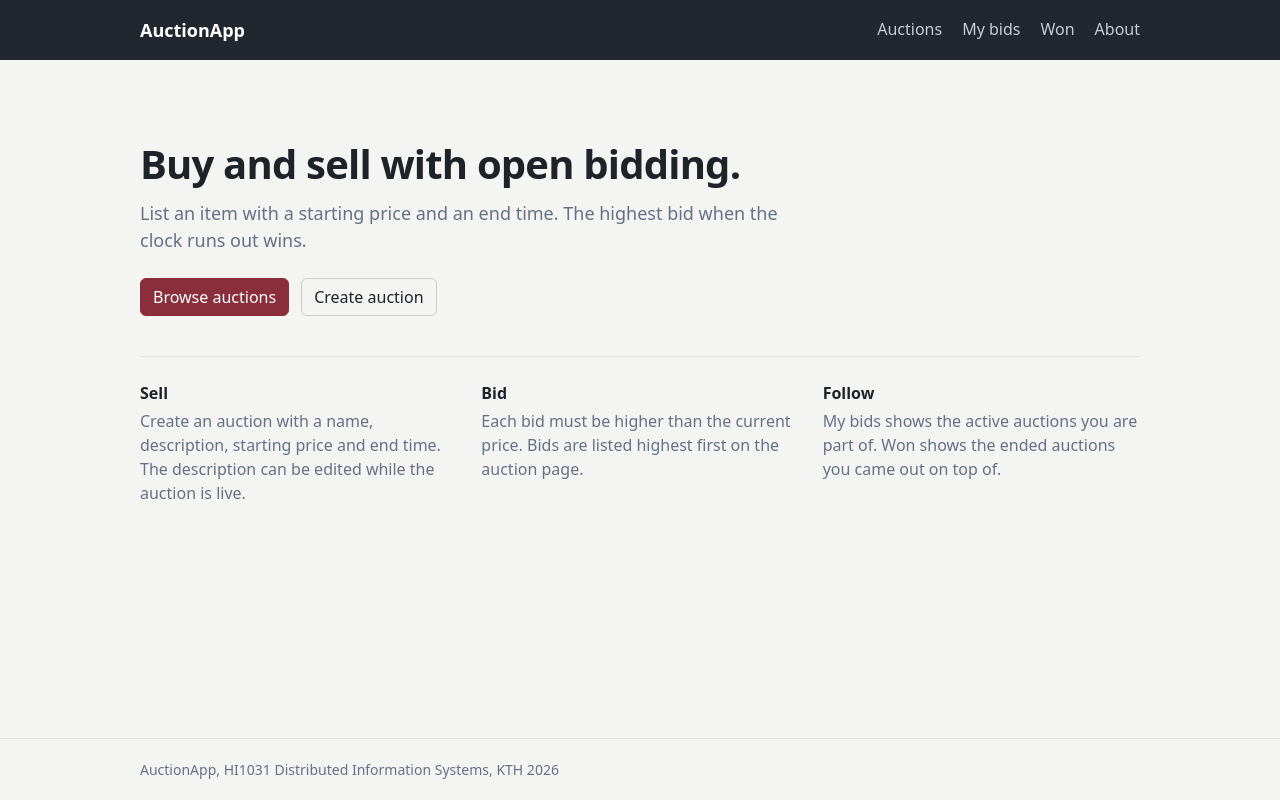
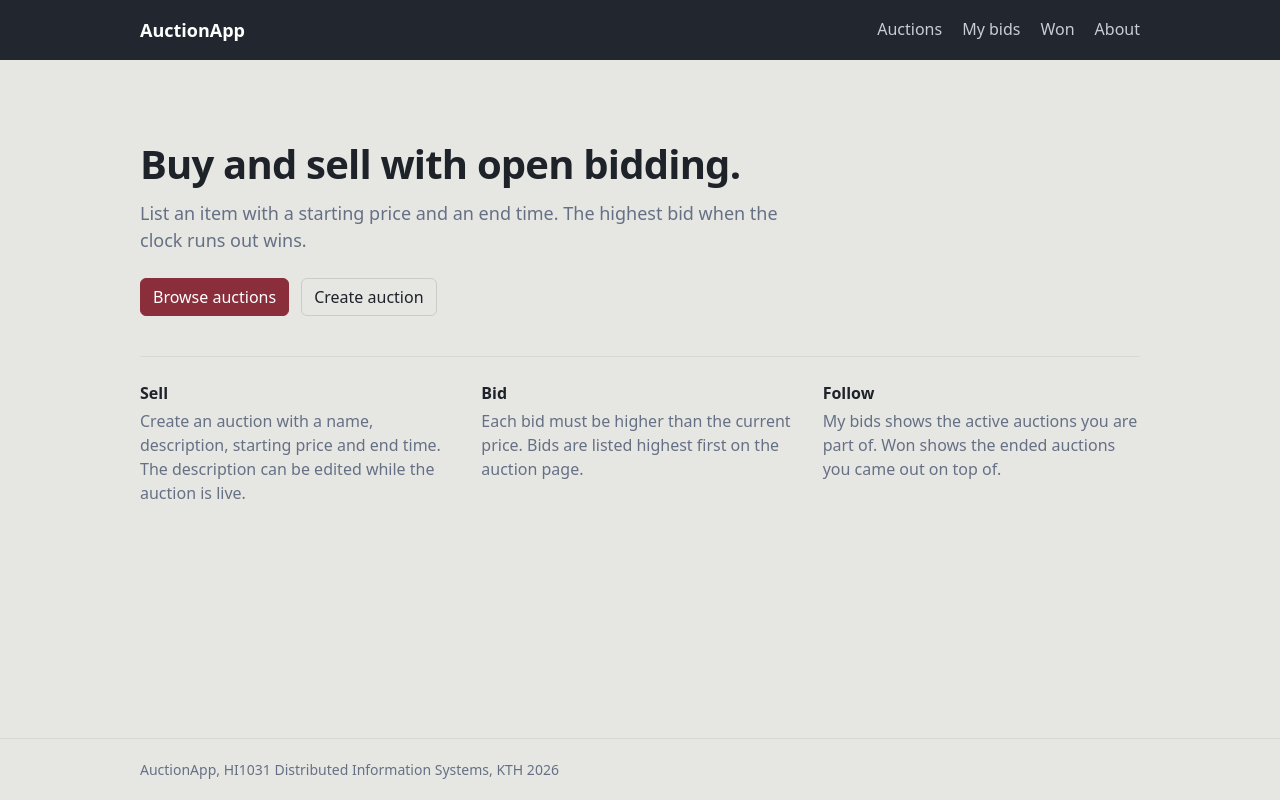
Before and after one commit to IbrahimAwad98/Auction-webapp, an ASP.NET Core app: page / in a window 1280 px wide. Run offline with ASP.NET Core 8, Linux system fonts and the light colour scheme.

Commit message:
Darken page background

```diff
--- a/AuctionApp/wwwroot/css/site.css
+++ b/AuctionApp/wwwroot/css/site.css
@@ -1,11 +1,11 @@
 /* AuctionApp. Bootstrap 5.3 is the base; the tokens below retune it. */
 
 :root {
-  --bg: #f4f5f3;
+  --bg: #e6e7e3;
   --surface: #ffffff;
   --ink: #1e2229;
   --muted: #667085;
-  --line: #e2e4e0;
+  --line: #d6d8d3;
   --head: #22262e;
   --head-text: #c9cdd4;
   --accent: #8a2e3b;
```
